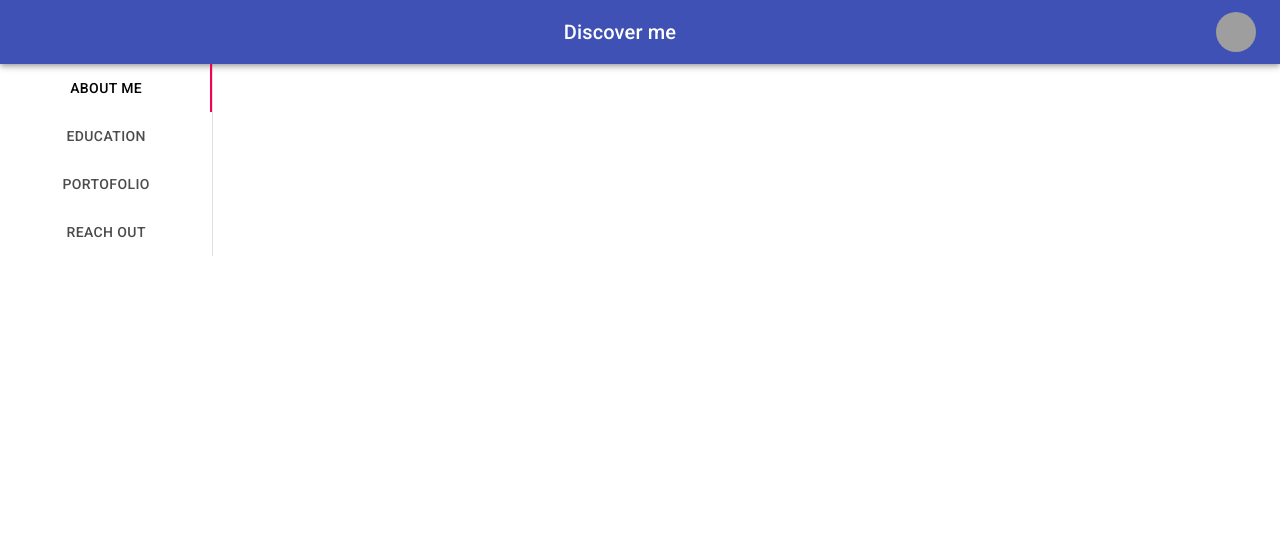
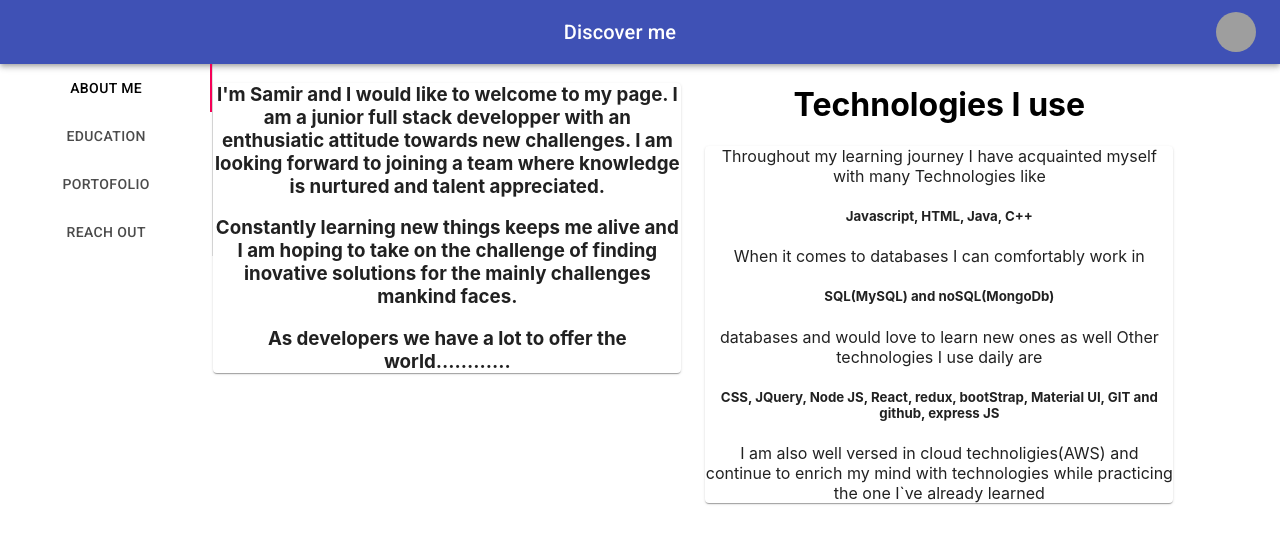
Before and after one commit to agnide4/react-portofolio, a React (Create React App) app: page / in a window 1280 px wide. Shown: the top 544 px of the page. Built offline with nearby package versions, Linux system fonts and the light colour scheme; grey boxes are pictures that could not be loaded.

Commit message:
About page all set

```diff
--- a/src/components/About.js
+++ b/src/components/About.js
@@ -1,5 +1,6 @@
 import React from 'react'
-
+import Grid from '@material-ui/core/Grid';
+import {Paper} from "@material-ui/core"
 
 
 
@@ -11,7 +12,41 @@ export default function About() {
 
     return (
         <div>
-            <h1>This is about me</h1>
+            <Grid container spacing={3}>
+                <Grid item sm={6}><Paper xs={12} >
+
+                    <h3>
+                        <p>
+                        I'm Samir and I would like to welcome to my page.
+                        I am a junior full stack developper with an enthusiatic attitude towards new challenges.
+                        I am looking forward to joining a team where knowledge is nurtured and
+                        talent appreciated.
+                        </p>
+                        <p>
+                        Constantly learning new things keeps me alive and I am hoping to take on the challenge
+                        of finding inovative solutions for the mainly challenges mankind faces.
+                        </p>
+                        <p>
+                        As developers we have a lot to offer the world............
+                        </p>
+
+                    </h3>
+
+                </Paper></Grid>
+                <Grid item sm={6}><h1>Technologies I use</h1>
+                    <Paper>
+                    <p>Throughout my learning journey I have acquainted myself with many Technologies like
+                     <h5>Javascript, HTML, Java, C++</h5>
+                      When it comes to databases I can comfortably work in <h5>SQL(MySQL) and noSQL(MongoDb)</h5> databases and would love to learn new ones as well
+                     Other technologies I use daily are <h5>CSS, JQuery, Node JS, React, redux, bootStrap, Material UI, GIT and github, express JS</h5>
+                     I am also well versed in cloud technoligies(AWS) and continue to enrich my mind with technologies
+                     while practicing the one I`ve already learned
+                    </p>
+                    </Paper>
+
+                </Grid>
+            </Grid>
+
         </div>
     )
 
--- a/src/pages/Layout.js
+++ b/src/pages/Layout.js
@@ -1,9 +1,11 @@
 import React from 'react'
+import {useSelector} from "react-redux"
 import { makeStyles } from '@material-ui/core/styles';
 import Paper from '@material-ui/core/Paper';
 import Grid from '@material-ui/core/Grid';
 import Header from '../components/Header';
 import Vtab from '../components/Vtab';
+import About from "../components/About"
 
 
 const useStyles = makeStyles((theme) => ({
@@ -13,7 +15,14 @@ const useStyles = makeStyles((theme) => ({
   }));
 
 export default function Layout() {
+
+    const [tabValue, error] = useSelector((gState) => [
+        gState.tabValue,
+        gState.error
+    ])
+
     const classes = useStyles();
+
 
 
 
@@ -27,7 +36,15 @@ export default function Layout() {
                 </Grid>
                 <Grid item container>
                         <Grid item sm={2}> <Vtab /></Grid>
-                        <Grid item xs={12} sm={9}></Grid>
+                        <Grid item xs={12} sm={9}>
+                            {tabValue === 0 ? (
+                                <About />
+                            ) : tabValue === 1 ? (
+                                <h1>Portofolio</h1>
+                            ) : (
+                                <h3>Am good</h3>
+                            )}
+                        </Grid>
                 </Grid>
 
             </Grid>
```
